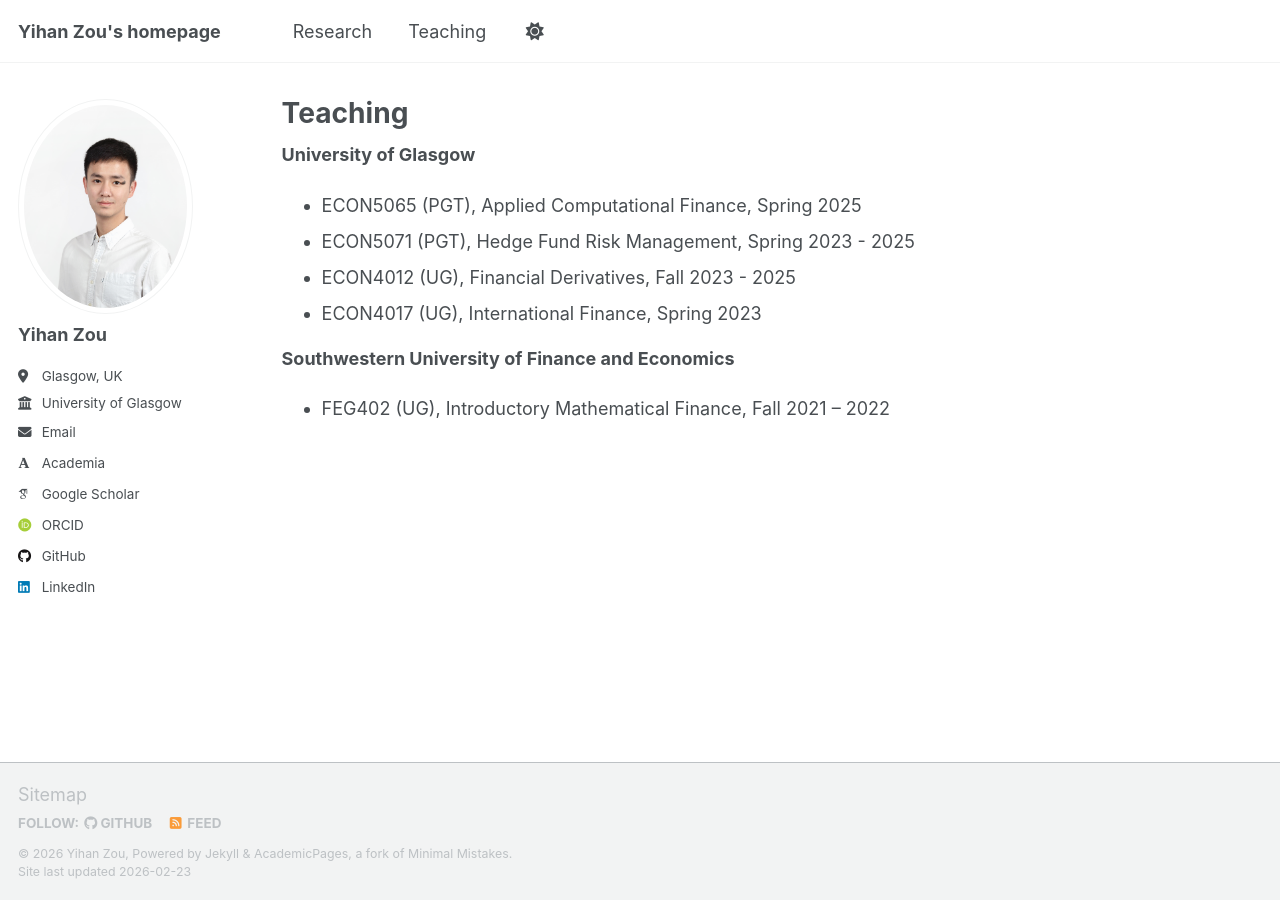
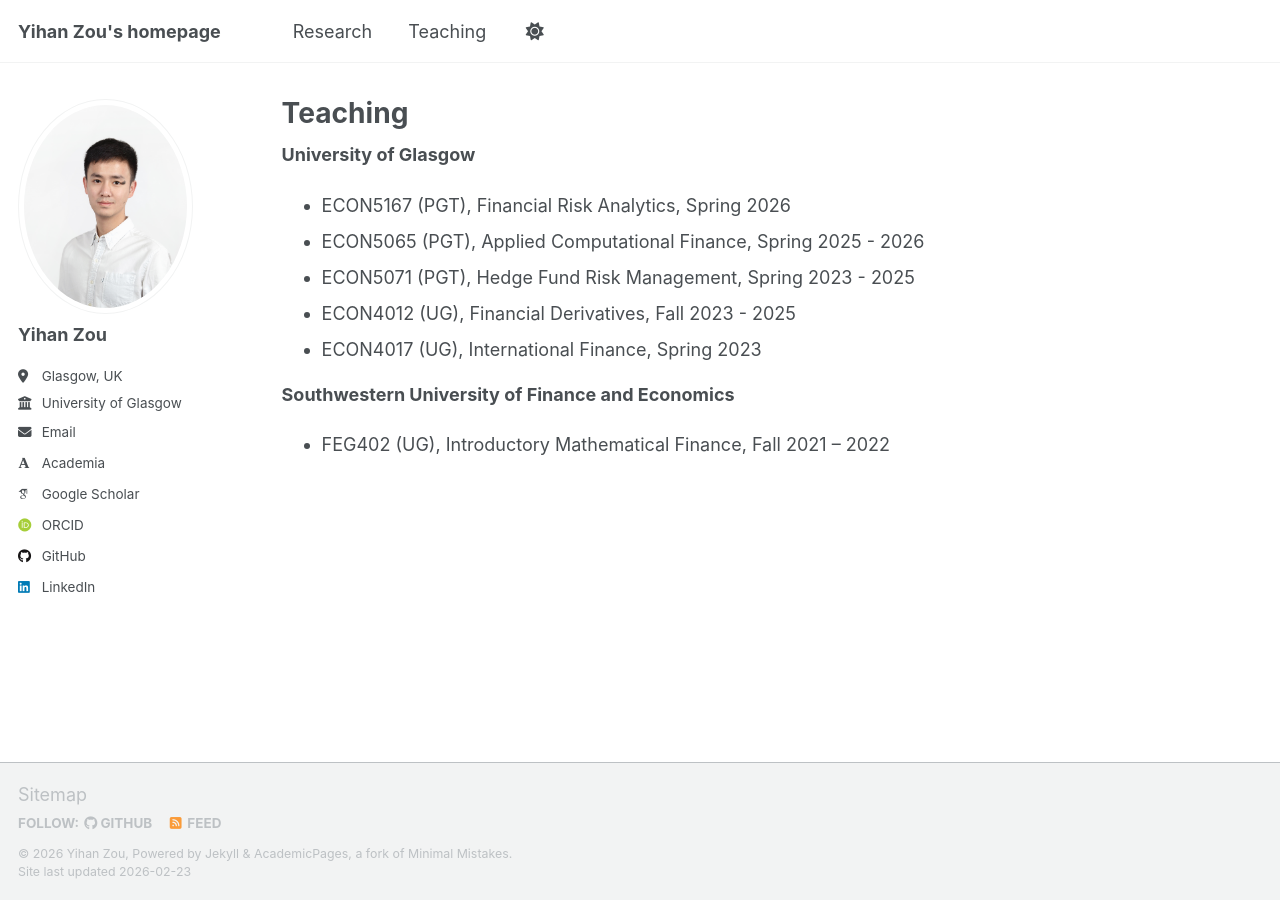
Before and after one commit to yihanZzz/yihanZzz.github.io, a Jekyll site: the page built from _pages/teaching.html, in a window 1280 px wide. Built offline with Jekyll 4.4.1, drawn with Linux system fonts in a browser that asks for light colours; some web fonts are replaced; a script that is not in the unit is left out.

Commit message:
Update teaching.html

```diff
--- a/_pages/teaching.html
+++ b/_pages/teaching.html
@@ -6,7 +6,8 @@ author_profile: true
 ---
 <p><strong>University of Glasgow</strong></p>
 <ul class="teaching-list">
-  <li>ECON5065 (PGT), Applied Computational Finance, Spring 2025</li>
+  <li>ECON5167 (PGT), Financial Risk Analytics, Spring 2026</li>
+  <li>ECON5065 (PGT), Applied Computational Finance, Spring 2025 - 2026</li>
   <li>ECON5071 (PGT), Hedge Fund Risk Management, Spring 2023 - 2025</li>
   <li>ECON4012 (UG), Financial Derivatives, Fall 2023 - 2025</li>
   <li>ECON4017 (UG), International Finance, Spring 2023</li>
```
